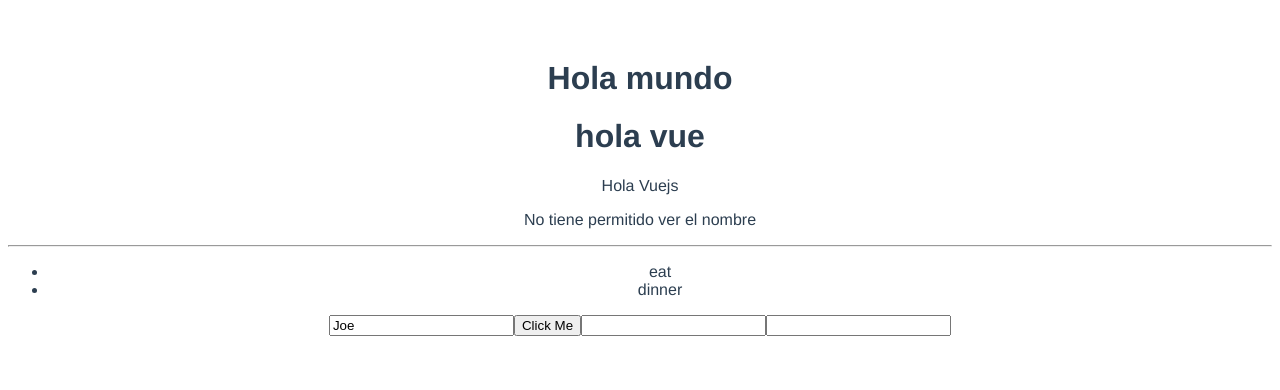
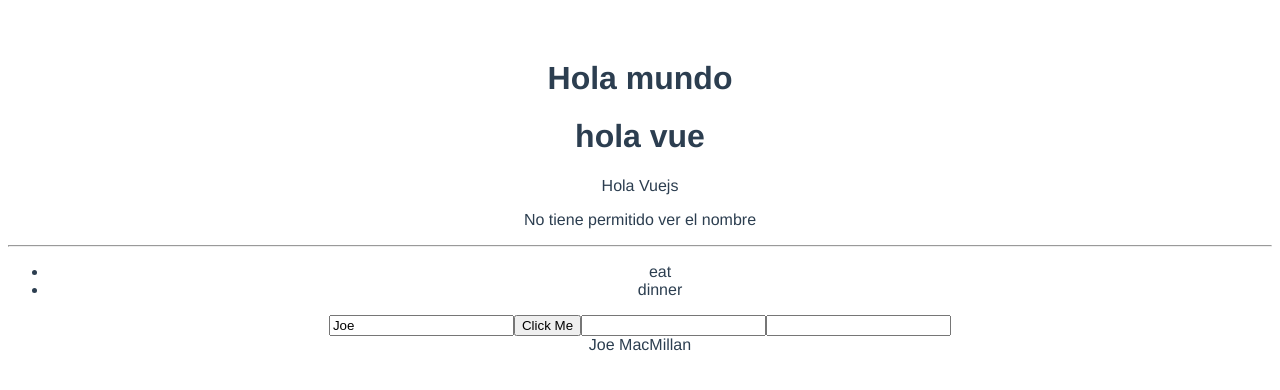
Before and after one commit to AlexeikV/myfirstapp, a Vue app: page / in a window 1280 px wide. Shown: the top 390 px of the page. Built offline with nearby package versions, Linux system fonts and the light colour scheme.

Commit message:
Cambio dinamico en el portal con computed

```diff
--- a/src/components/Test.vue
+++ b/src/components/Test.vue
@@ -25,6 +25,9 @@
     </button>
     <input type="text" v-on:keyup="typing">
     <input type="text" v-on:keyup.enter="TypeEnter">
+    <div>
+      {{fullName}}
+    </div>
   </div>
 </template>
 
@@ -58,6 +61,12 @@
       TypeEnter(e){
         console.log('Dio un enter');
       }
+    },
+    //Para tener datos que se estan cambiando de manera dinamica
+    computed:{
+      fullName(){
+        return this.user.firstName+' '+this.user.lastName;
+      }
     }
   }
 
```
